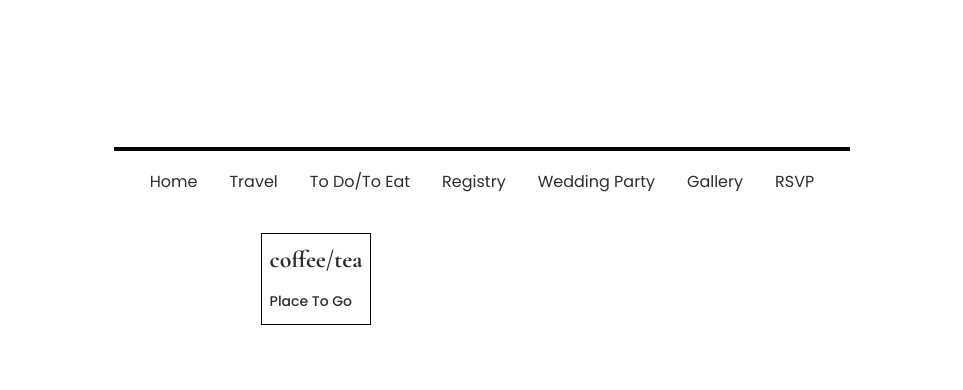
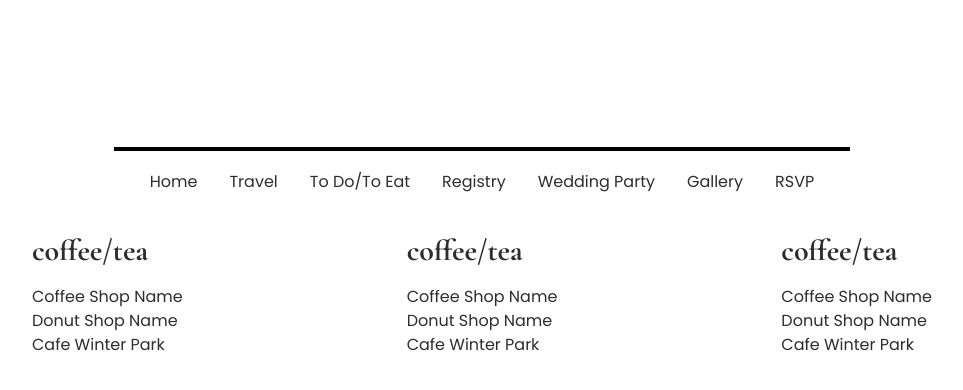
Before and after one commit to kblair40/wedding_v2, a React (Create React App) app: page /thingstodo in a window 1280 px wide. Shown: the top 390 px of the page, without its empty margins (158-1121 px from the left). Built offline with nearby package versions, Linux system fonts and the light colour scheme.

Commit message:
Finish layout skeleton for todo/toeat

```diff
--- a/src/components/Activities/ActivityItem.js
+++ b/src/components/Activities/ActivityItem.js
@@ -6,7 +6,10 @@ const ActivityItem = ({ name, url }) => {
   return (
     <Box>
       {/* <Link as={RRLink}> */}
-      <Text fontWeight="500" fontSize="sm">
+      <Text
+      // fontWeight="400"
+      // fontSize="sm"
+      >
         {name}
       </Text>
       {/* </Link> */}
--- a/src/components/Activities/ActivityList.js
+++ b/src/components/Activities/ActivityList.js
@@ -3,11 +3,14 @@ import { Box, Heading, Text, Flex } from "@chakra-ui/react";
 
 const ActivityList = ({ label, children }) => {
   return (
-    <Box border="1px solid black" p="12px 8px">
+    <Box
+    // border="1px solid black"
+    // p="12px 8px"
+    >
       <Heading
         fontWeight="700"
         mb="16px"
-        fontSize="2xl"
+        fontSize="3xl"
         //
       >
         {label}
--- a/src/components/Activities/index.js
+++ b/src/components/Activities/index.js
@@ -1,16 +1,37 @@
 import React from "react";
-import { Box } from "@chakra-ui/react";
+import { Flex } from "@chakra-ui/react";
 
 import ActivityList from "./ActivityList";
 import ActivityItem from "./ActivityItem";
 
 const Activities = () => {
   return (
-    <Box>
+    <Flex
+      w="100%"
+      // border="1px solid blue"
+      justifyContent="space-between"
+      maxW={{
+        md: "720px",
+        lg: "900px",
+      }}
+      //
+    >
       <ActivityList label="coffee/tea">
-        <ActivityItem name="Place To Go" />
+        <ActivityItem name="Coffee Shop Name" />
+        <ActivityItem name="Donut Shop Name" />
+        <ActivityItem name="Cafe Winter Park" />
       </ActivityList>
-    </Box>
+      <ActivityList label="coffee/tea">
+        <ActivityItem name="Coffee Shop Name" />
+        <ActivityItem name="Donut Shop Name" />
+        <ActivityItem name="Cafe Winter Park" />
+      </ActivityList>
+      <ActivityList label="coffee/tea">
+        <ActivityItem name="Coffee Shop Name" />
+        <ActivityItem name="Donut Shop Name" />
+        <ActivityItem name="Cafe Winter Park" />
+      </ActivityList>
+    </Flex>
   );
 };
 
--- a/src/components/containers/PageContainer.js
+++ b/src/components/containers/PageContainer.js
@@ -14,18 +14,21 @@ const PageContainer = ({
     direction: "column",
     w: "100%",
     justifyContent: center ? "center" : undefined,
+    border: showBorder ? "1px solid orange" : "none",
     ...rest,
   };
 
   const boxStyles = {
     w: "100%",
-    maxW: !responsive ? "100%" : { base: "480px", md: "500px", xl: "1280px" },
+    // maxW: !responsive ? "100%" : { base: "480px", md: "500px", xl: "1280px" },
     border: showBorder ? "1px solid #ccc" : "none",
   };
 
   return (
     <Flex {...flexStyles}>
-      <Box {...boxStyles}>{children}</Box>
+      {/* <Box {...boxStyles}> */}
+      {children}
+      {/* </Box> */}
     </Flex>
   );
 };
--- a/src/pages/ToDoToEat/index.js
+++ b/src/pages/ToDoToEat/index.js
@@ -18,19 +18,26 @@ import Activities from "components/Activities";
 
 const ToDoToEat = () => {
   return (
-    <PageContainer center px={{ base: 0, md: "24px" }}>
+    <PageContainer center>
       <Flex
+        alignItems="center"
+        direction="column"
+        // justifyContent="center"
+        w="100%"
+        // border="1px solid red"
+        pt="24px"
+      >
+        {/* <Flex
+        justify="center"
+        border="1px solid green"
+        w="100%"
         maxW={{
           md: "720px",
           lg: "900px",
         }}
-        align="center"
-        direction="column"
-        w="100%"
-        // border="1px solid red"
-        pt="24px"
-      >
+      > */}
         <Activities />
+        {/* </Flex> */}
       </Flex>
     </PageContainer>
   );
@@ -84,3 +91,80 @@ export default ToDoToEat;
 //     </Flex>
 //   </PageContainer>
 // );
+
+// const ToDoToEat = () => {
+//   return (
+//     <PageContainer
+//       center
+//     >
+//       <Flex
+//         aligItems="center"
+//         direction="column"
+//         justifyContent="center"
+//         w="100%"
+//         border="1px solid red"
+//         pt="24px"
+//       >
+//         <Flex
+//           direction="column"
+//           maxW={{
+//             md: "720px",
+//             lg: "900px",
+//           }}
+//           alignItems="center"
+//         >
+//           <Activities />
+//         </Flex>
+//       </Flex>
+//     </PageContainer>
+//   );
+// };
+
+// export default ToDoToEat;
+
+// return (
+//   <PageContainer center px={{ base: 0, md: "24px" }}>
+//     <Flex
+//       // border="1px solid green"
+//       justify="center"
+//       mt="36px"
+//       w="100%"
+//       pb="32px"
+//     >
+//       <Flex
+//         maxW={{
+//           // base: "420px",
+//           // sm: "480px",
+//           md: "720px",
+//           lg: "900px",
+//         }}
+//         // maxW={MAX_WIDTHS()}
+//         align="center"
+//         direction="column"
+//         w="100%"
+//         // border="1px solid red"
+//       >
+//         <Stack
+//           // border="1px solid red"
+//           spacing={{ base: "16px" }}
+//           direction={{ base: "column", md: "row" }}
+//           justifyContent="center"
+//           w="100%"
+//         >
+//           <Box>
+//             <ToDoToEatCard heading="Eat" />
+//           </Box>
+//           <Box>
+//             <ToDoToEatCard heading="Drink" />
+//           </Box>
+//           <Box>
+//             <ToDoToEatCard heading="Play" />
+//           </Box>
+//         </Stack>
+//         <Box mt="16px" w="100%">
+//           <ToDoToEatCard heading="For the Kiddos" />
+//         </Box>
+//       </Flex>
+//     </Flex>
+//   </PageContainer>
+// );
```
